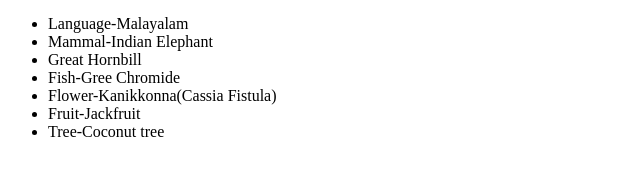
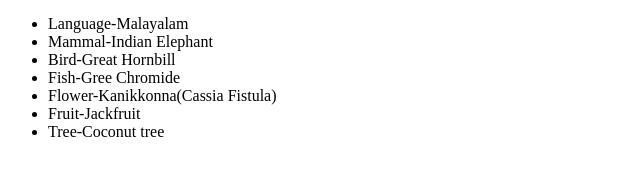
Before and after one commit to KavyaMTP77/Kerala, a plain HTML site: page other features.html in a window 1280 px wide. Shown: the part 309-484 px from the top of the page, 0-640 px from the left. Drawn offline with Linux system fonts and the light colour scheme.

Commit message:
Update other features.html

```diff
--- a/other features.html
+++ b/other features.html
@@ -21,7 +21,7 @@
     <ul style="list-style-type:disc;">
       <li>Language-Malayalam</li>
       <li>Mammal-Indian Elephant</li>
-      <li>Great Hornbill</li>
+      <li>Bird-Great Hornbill</li>
       <li>Fish-Gree Chromide</li>
       <li>Flower-Kanikkonna(Cassia Fistula)</li>
       <li>Fruit-Jackfruit</li>
```
